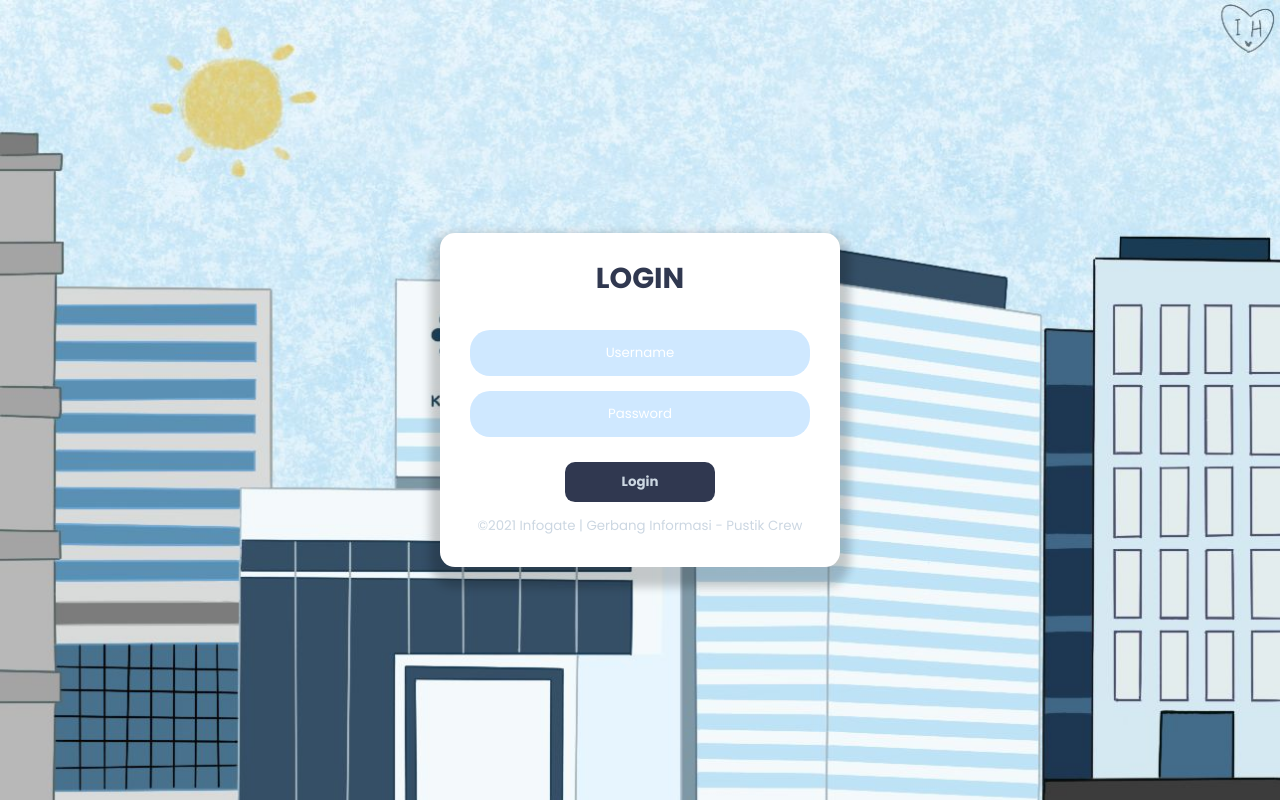
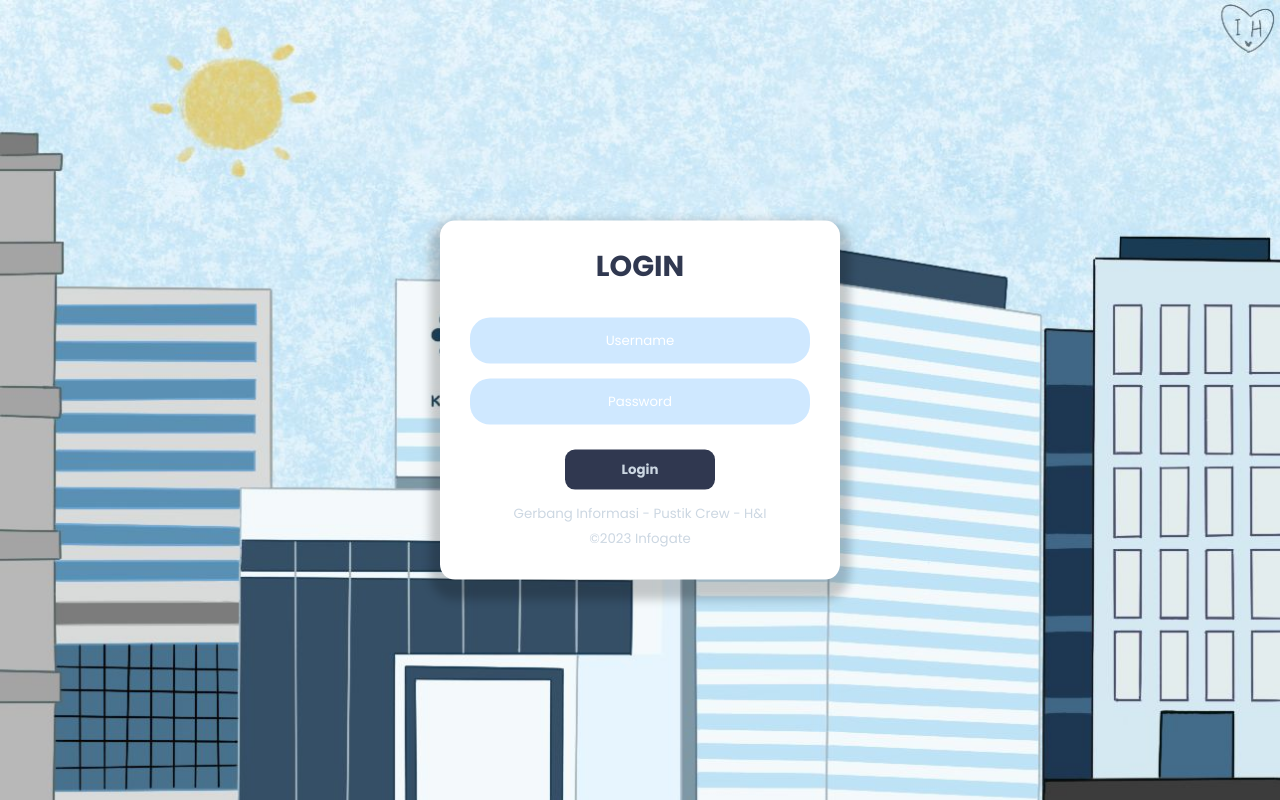
Before and after one commit to hasnaprmst/infogate-fix, a PHP site: page /login.php in a window 1280 px wide. Run offline with PHP 8.4, Linux system fonts and the light colour scheme.

Commit message:
Update login.php

```diff
--- a/pages/login.php
+++ b/pages/login.php
@@ -26,7 +26,10 @@
             <input type="password" name="password" class="password" placeholder="Password">
             <input type="submit" class="submit" value="Login">
             <p style="font-size:16px;">
-                <small>©2021 Infogate | Gerbang Informasi - Pustik Crew</small>
+            <small>Gerbang Informasi - Pustik Crew - H&I
+                    <br>
+                    ©2023 Infogate
+            </small>
         </div>
     </form>
 
```
